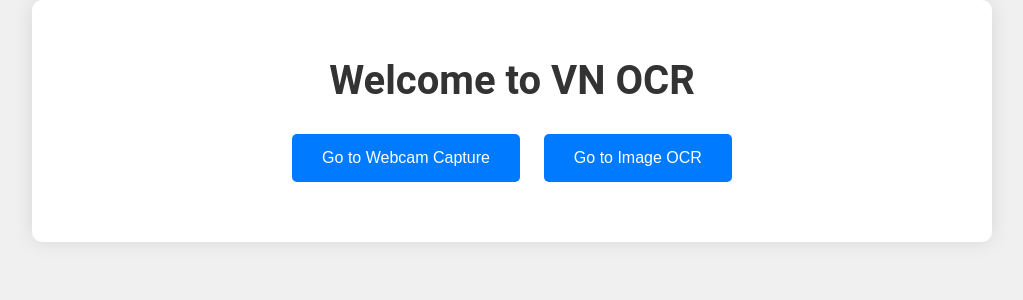
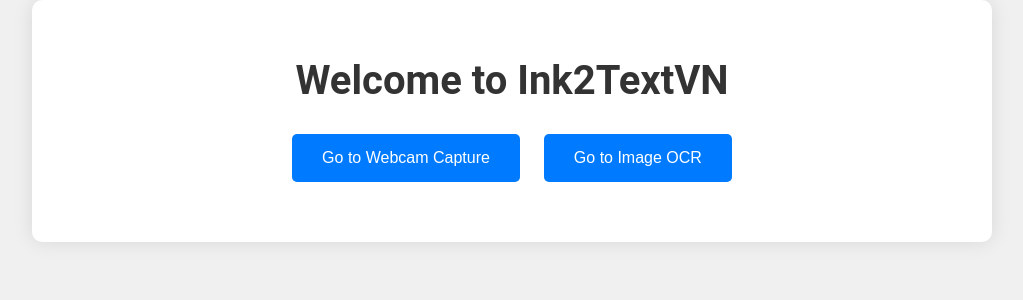
Before and after one commit to quanhuy38/VnOCR, a Flask app: template templates/home.html in a window 1280 px wide. Shown: the top 300 px of the page, without its empty margins (128-1151 px from the left). Run offline with Flask 3, Linux system fonts and the light colour scheme; the template is opened without the code that fills it, so the values that code supplies are empty.

Commit message:
Update home.html

```diff
--- a/templates/home.html
+++ b/templates/home.html
@@ -8,7 +8,7 @@
 </head>
 <body>
     <div class="container">
-        <h1>Welcome to VN OCR</h1>
+        <h1>Welcome to Ink2TextVN</h1>
         <div class="button-container">
             <button type="button" onclick="window.location.href='/index'">Go to Webcam Capture</button>
             <button type="button" onclick="window.location.href='/other'">Go to Image OCR</button>
```
